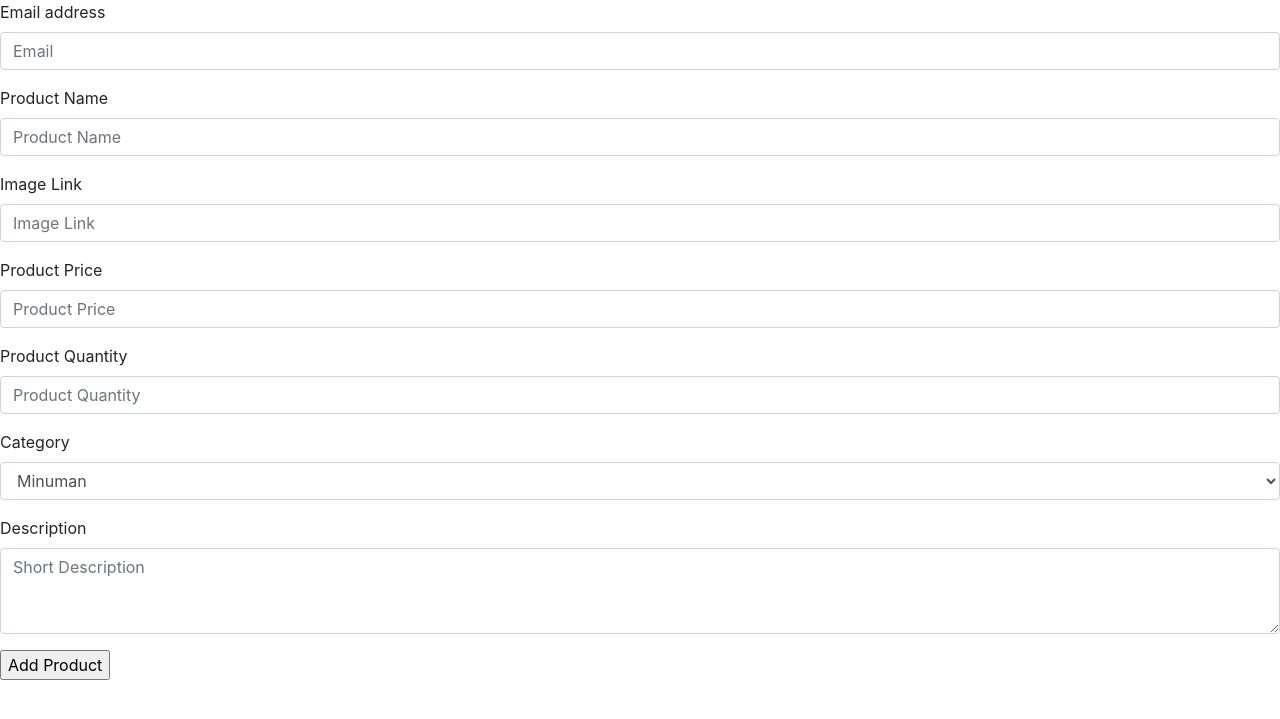
After one commit to prasetyobu21/warungku, a Node server app: template views/client/agen/addProduct.hbs in a window 1280 px wide. The commit adds this page. Shown: the top 719 px of the page. Run offline with Node 20, Linux system fonts and the light colour scheme; the template is opened without the code that fills it, so the values that code supplies are empty; some libraries are stand-ins or nearby versions.

Commit message:
Catalogue

```diff
--- a/controller/cart.js
+++ b/controller/cart.js
@@ -22,7 +22,7 @@ exports.cart = async (req, res, next) => {
       console.log(cart);
     } else {
       res.render("client/warung/cart", { cart: cart });
-      // console.log(cart);
+      // res.send(cart);
     }
   });
 };
--- a/controller/product.js
+++ b/controller/product.js
@@ -26,7 +26,7 @@ exports.showProduct = async (req, res, next) => {
 
 exports.addProduct = async (req, res, next) => {
   if (session.login && session.id) {
-    const { name, image, price, qty, category } = req.body;
+    const { name, image, price, qty, category, description } = req.body;
     await User.findById(session.id, async (err, user) => {
       if (err) console.log(err);
       const product = new Product({
@@ -35,8 +35,10 @@ exports.addProduct = async (req, res, next) => {
         price: price,
         qty: qty,
         category: category,
+        description: description,
         seller: user
       });
+      // res.send(product);
       await product.save((err, docs) => {
         if (err) {
           console.log(err);
--- a/models/cart.js
+++ b/models/cart.js
@@ -86,7 +86,8 @@ const cartSchema = new Schema({
     }
   },
   status: {
-    type: String
+    type: String,
+    default: "In Cart"
   },
   expiredDate: {
     type: Date,
--- a/models/product.js
+++ b/models/product.js
@@ -7,8 +7,7 @@ const productSchema = new Schema({
     type: String
   },
   image: {
-    type: Buffer,
-    contentType: String
+    type: String
   },
   price: {
     type: Number
@@ -25,6 +24,9 @@ const productSchema = new Schema({
   seller: {
     type: Object
   },
+  description: {
+    type: String
+  },
   date: {
     type: Date,
     default: Date.now()
--- /dev/null
+++ b/views/client/agen/addProduct.hbs
@@ -0,0 +1,37 @@
+<form action="/addProduct" method="post">
+    <div class="form-group">
+        <label for="email">Email address</label>
+        <input type="email" name="email" class="form-control" id="email" placeholder="Email">
+    </div>
+    <div class="form-group">
+        <label for="name">Product Name</label>
+        <input type="text" name="name" class="form-control" id="name" placeholder="Product Name">
+    </div>
+    <div class="form-group">
+        <label for="image">Image Link</label>
+        <input type="text" name="image" class="form-control" id="image" placeholder="Image Link">
+    </div>
+    <div class="form-group">
+        <label for="price">Product Price</label>
+        <input type="number" name="price" class="form-control" id="price" placeholder="Product Price">
+    </div>
+    <div class="form-group">
+        <label for="qty">Product Quantity</label>
+        <input type="number" name="qty" class="form-control" id="qty" placeholder="Product Quantity">
+    </div>
+    <div class="form-group">
+        <label for="category">Category</label>
+        <select class="form-control" name="category" id="category">
+            <option>Minuman</option>
+            <option>Makanan</option>
+            <option>Pembersih</option>
+            <option>MCK</option>
+        </select>
+    </div>
+    <div class="form-group">
+        <label for="description">Description</label>
+        <textarea class="form-control" id="description" rows="3" name="description"
+            placeholder="Short Description"></textarea>
+    </div>
+    <input type="submit" value="Add Product">
+</form>
```
Also changed, not shown: views/index.hbs (+17 -12 lines).
